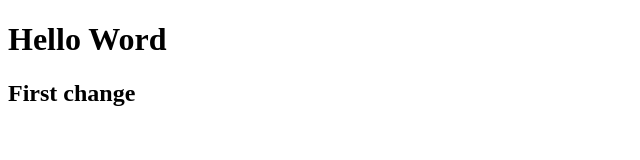
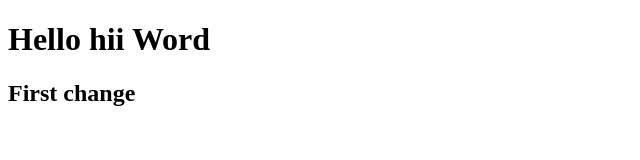
Before and after one commit to vishalkumarv420/Basics_github, a plain HTML site: page Basics github/index.html in a window 1280 px wide. Shown: the whole page, without its empty margins (0-640 px from the left). Drawn offline with Linux system fonts and the light colour scheme.

Commit message:
Updated index.html

```diff
--- a/Basics github/index.html
+++ b/Basics github/index.html
@@ -7,7 +7,7 @@
     <link rel="stylesheet" href="styles.css">
 </head>
 <body>
-    <h1>Hello Word</h1>
+    <h1>Hello hii  Word</h1>
     <h2>First change</h2>
 
 
```
